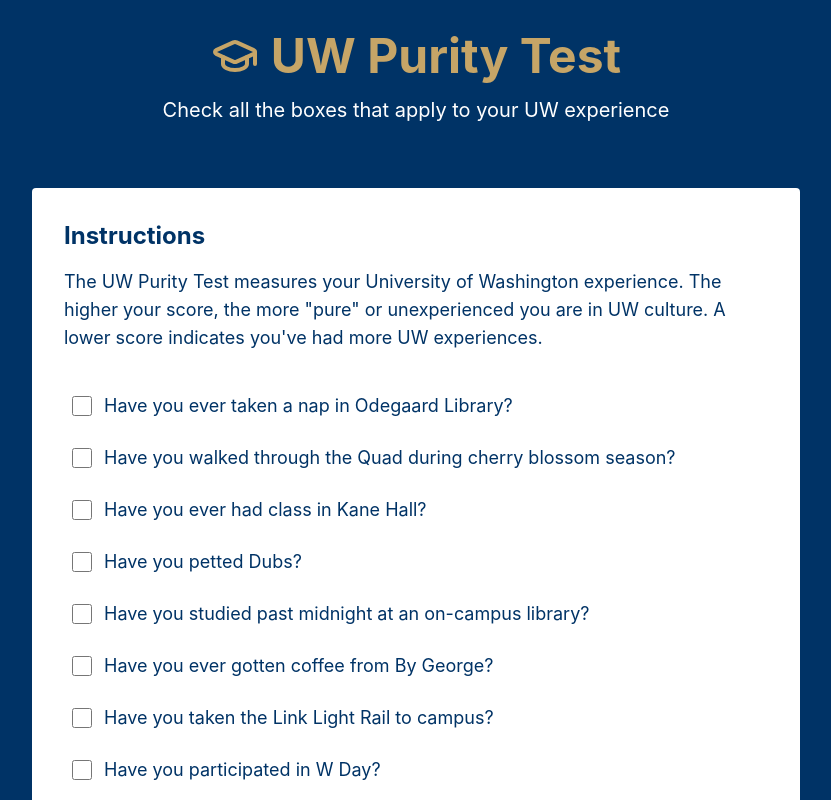
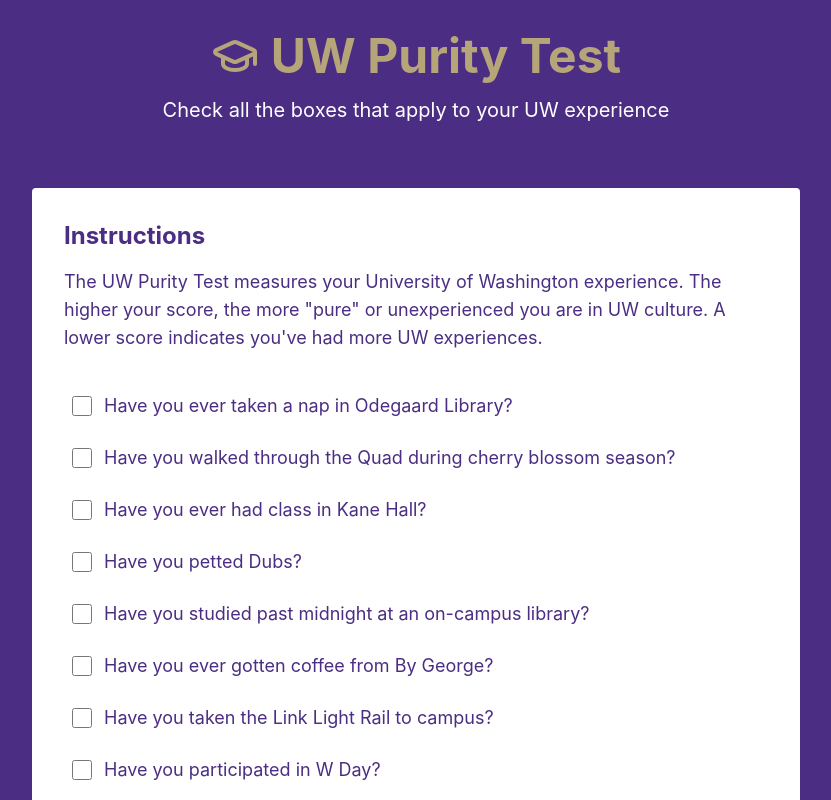
Before and after one commit to nimaib2/husky-purity-test, a React (Vite) app: page / in a window 1280 px wide. Shown: the top 800 px of the page, without its empty margins (224-1055 px from the left). Built offline with nearby package versions, Linux system fonts and the light colour scheme.

Commit message:
changed colors of the site to match UW colors

```diff
--- a/src/App.tsx
+++ b/src/App.tsx
@@ -42,12 +42,12 @@ function App() {
   };
 
   return (
-    <div className="min-h-screen bg-rice-blue text-white">
+    <div className="min-h-screen bg-uw-purple text-white">
       <header className="py-8 text-center">
         <div className="container mx-auto px-4">
           <div className="flex items-center justify-center gap-3 mb-4">
-            <GraduationCap size={48} className="text-rice-gold" />
-            <h1 className="text-5xl font-bold text-rice-gold">UW Purity Test</h1>
+            <GraduationCap size={48} className="text-uw-gold" />
+            <h1 className="text-5xl font-bold text-uw-gold">UW Purity Test</h1>
           </div>
           <p className="text-xl">
             Check all the boxes that apply to your UW experience
@@ -57,7 +57,7 @@ function App() {
 
       <main className="container mx-auto px-4 py-8 max-w-form">
         {!showResults ? (
-          <div className="bg-white text-rice-blue rounded p-8">
+          <div className="bg-white text-uw-purple rounded p-8">
             <div className="mb-8">
               <h2 className="text-2xl font-bold mb-4">Instructions</h2>
               <p className="text-lg">
@@ -78,7 +78,7 @@ function App() {
                     id={`question-${index}`}
                     checked={checkedItems.has(index)}
                     onChange={() => handleCheck(index)}
-                    className="mt-1 h-5 w-5 rounded border-gray-300 text-rice-blue focus:ring-rice-blue"
+                    className="mt-1 h-5 w-5 rounded border-gray-300 text-uw-purple focus:ring-uw-purple"
                   />
                   <label
                     htmlFor={`question-${index}`}
@@ -92,19 +92,19 @@ function App() {
 
             <button
               onClick={calculateScore}
-              className="mt-8 w-full bg-rice-blue text-white text-xl py-4 px-8 rounded font-bold hover:bg-opacity-90 transition-colors"
+              className="mt-8 w-full bg-uw-purple text-white text-xl py-4 px-8 rounded font-bold hover:bg-opacity-90 transition-colors"
             >
               Calculate My Score
             </button>
           </div>
         ) : (
-          <div className="bg-white text-rice-blue rounded p-8 text-center">
+          <div className="bg-white text-uw-purple rounded p-8 text-center">
             <h2 className="text-4xl font-bold mb-6">Your Score:</h2>
-            <div className="text-8xl font-bold text-rice-gold mb-8">{score}%</div>
+            <div className="text-8xl font-bold text-uw-gold mb-8">{score}%</div>
             <p className="text-2xl mb-8">{getScoreMessage()}</p>
             <button
               onClick={resetQuiz}
-              className="bg-rice-blue text-white text-xl py-4 px-8 rounded font-bold hover:bg-opacity-90 transition-colors"
+              className="bg-uw-purple text-white text-xl py-4 px-8 rounded font-bold hover:bg-opacity-90 transition-colors"
             >
               Take the Test Again
             </button>
@@ -112,7 +112,7 @@ function App() {
         )}
       </main>
 
-      <footer className="py-6 text-center text-rice-gold">
+      <footer className="py-6 text-center text-uw-gold">
         <div className="container mx-auto px-4">
           <p>© 2024 UW Purity Test - Inspired by the Rice Purity Test</p>
         </div>
--- a/src/data/questions.ts
+++ b/src/data/questions.ts
@@ -1,7 +1,7 @@
 export const uwQuestions = [
   "Have you ever taken a nap in Odegaard Library?",
   "Have you walked through the Quad during cherry blossom  season?",
-  "Have you ever had class in Kane  Hall?",
+  "Have you ever had class in Kane Hall?",
   "Have you petted Dubs?",
   "Have you studied past midnight at an on-campus library?",
   "Have you ever gotten coffee from By George?",
--- a/tailwind.config.js
+++ b/tailwind.config.js
@@ -7,9 +7,9 @@ export default {
   theme: {
     extend: {
       colors: {
-        rice: {
-          blue: '#003366',
-          gold: '#C6A567',
+        uw: {
+          purple: '#4B2E83',
+          gold: '#B7A57A',
         }
       },
       maxWidth: {
```
Also changed, not shown: package.json (line endings or trailing spaces), 1 other file (tests, documents, lock files or other folders).
